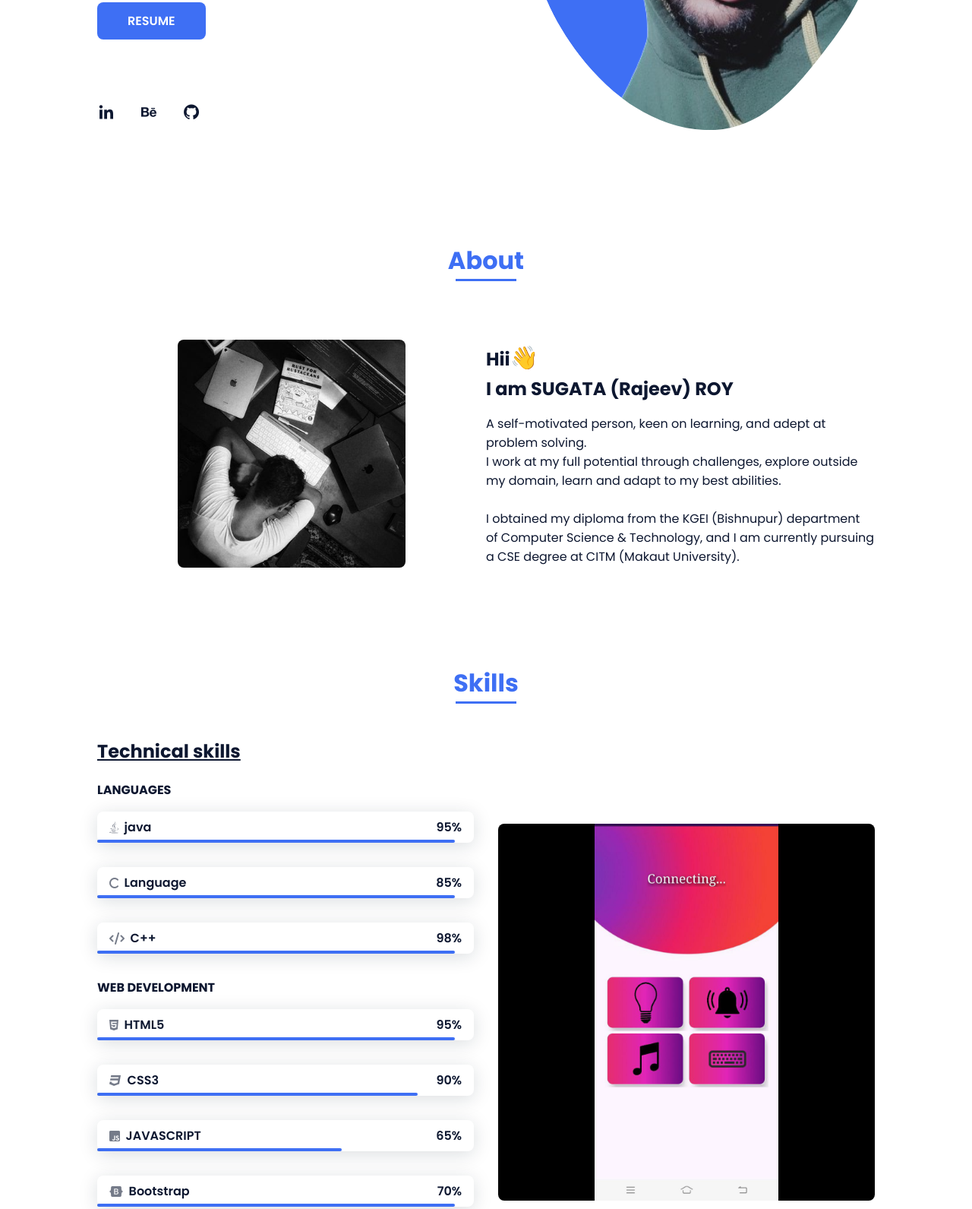
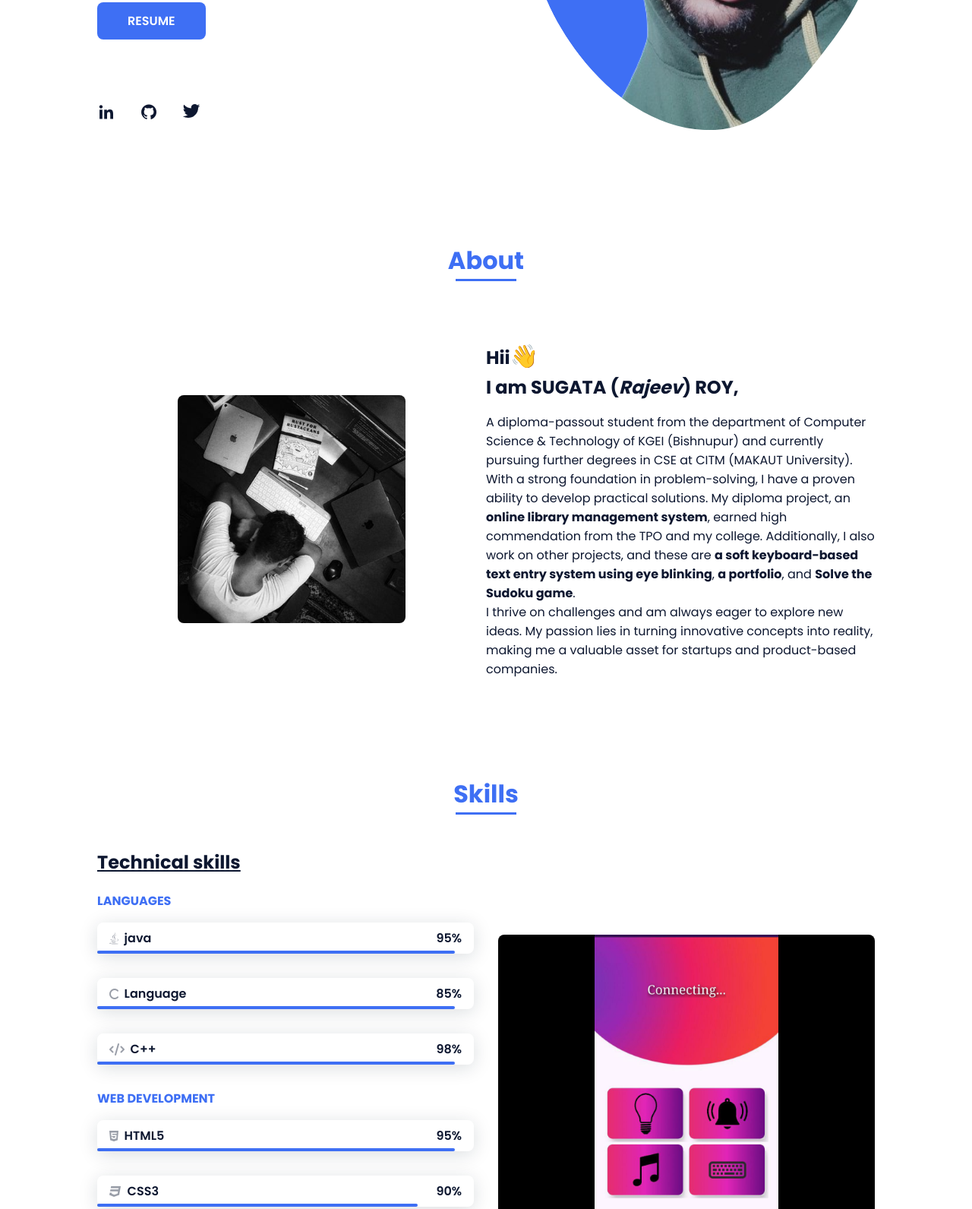
Before and after one commit to raJeev-r0y/My_Portfolio, a plain HTML site: page index.html in a window 1280 px wide. Shown: the part 367-1958 px from the top of the page at 76% size. Drawn offline with nearby package versions, Linux system fonts and the light colour scheme.

Commit message:
Update index.html

```diff
--- a/index.html
+++ b/index.html
@@ -9,6 +9,8 @@
         <!-- =====BOX ICONS===== -->
         <link href='https://cdn.jsdelivr.net/npm/boxicons@2.0.5/css/boxicons.min.css' rel='stylesheet'>
         <link rel="stylesheet" href="https://cdnjs.cloudflare.com/ajax/libs/font-awesome/6.4.0/css/all.min.css">
+        <script type="module" src="https://unpkg.com/ionicons@7.1.0/dist/ionicons/ionicons.esm.js"></script>
+<script nomodule src="https://unpkg.com/ionicons@7.1.0/dist/ionicons/ionicons.js"></script>
 
         <title>Portfolio website (rajeev_r0y)</title>
     </head>
@@ -17,7 +19,7 @@
         <header class="l-header">
             <nav class="nav bd-grid">
                 <div>
-                    <a href="#" class="nav__logo">R a j e e v </a>
+                    <a href="#" class="nav__logo"><span class="home__title-color">R A J E E V</span> </a>
                 </div>
 
                 <div class="nav__menu" id="nav-menu">
@@ -48,8 +50,11 @@
                 <div class="home__social">
 
                     <a href="https://linkedin.com/in/sugata-roy-15b4b825b" class="home__social-icon"><i class='bx bxl-linkedin'></i></a>
-                    <a href="" class="home__social-icon"><i class='bx bxl-behance' ></i></a>
                     <a href=" " class="home__social-icon"><i class='bx bxl-github' ></i></a>
+                    <a href="https://x.com/rajeev_r0y" class="home__social-icon"><ion-icon name="logo-twitter"></ion-icon></i></a>
+
+
+
 
                 </div>
 
@@ -76,8 +81,9 @@
                     </div>
 
                     <div>
-                        <h2 class="about__subtitle">Hii<span style='font-size:30px;'>&#128075;</span> <br> I am SUGATA (Rajeev) ROY</h2>
-                        <p class="about__text">A self-motivated person, keen on learning, and adept at problem solving.<br>I work at my full potential through challenges, explore outside my domain, learn and adapt to my best abilities. <br><br>I obtained my diploma from the KGEI (Bishnupur) department of Computer Science & Technology, and I am currently pursuing a CSE degree at CITM (Makaut University).</p>
+                        <h2 class="about__subtitle">Hii<span style='font-size:30px;'>&#128075;</span> <br> I am SUGATA (<i>Rajeev</i>) ROY,</h2>
+                        <p class="about__text">A diploma-passout student from the department of Computer Science & Technology of KGEI (Bishnupur) and currently pursuing further degrees in CSE at CITM (MAKAUT University). With a strong foundation in problem-solving, I have a proven ability to develop practical solutions. My diploma project, an <b>online library management system</b>, earned high commendation from the TPO and my college. Additionally, I also work on other projects, and these are <b>a soft keyboard-based text entry system using eye blinking</b>, <b>a portfolio</b>, and <b>Solve the Sudoku game</b>.
+                        <br>I thrive on challenges and am always eager to explore new ideas. My passion lies in turning innovative concepts into reality, making me a valuable asset for startups and product-based companies.</p>
                     </div>
                 </div>
             </section>
@@ -89,7 +95,8 @@
                 <div class="skills__container bd-grid">
                     <div>
                         <h2 class="skills__subtitle"><u>Technical skills</u></h2>
-                        <h4 class="skills__subtitle">LANGUAGES</h4>
+                        <h4 class="skills__subtitle"><span class="home__title-color">LANGUAGES</span> </h4>
+
 
                         <div class="skills__data">
                             <div class="skills__names">
@@ -134,7 +141,7 @@
                             </div>
                         </div>
 
-                        <h4 class="skills__subtitle">WEB DEVELOPMENT</h4>
+                        <h4 class="skills__subtitle"> <span class="home__title-color">WEB DEVELOPMENT</span> </h4>
                         <div class="skills__data">
                             <div class="skills__names">
 
@@ -276,7 +283,7 @@
 
         <!--===== FOOTER =====-->
         <footer class="footer">
-            <p class="footer__title">R a j e e v </p>
+            <p class="footer__title"><span class="home__title-color">R A J E E V</span>  </p>
             <p>Phone: 6296****36 &nbsp   &nbsp  |  &nbsp  &nbsp   Email : rroy68199@gmail.com  &nbsp  &nbsp  |  &nbsp  &nbsp   Address : Durgapur -12, WestBengal , India </p><br>
             <div class="footer__social">
                 <a href="#" class="footer__icon"><i class='bx bxl-facebook' ></i></a>
```
